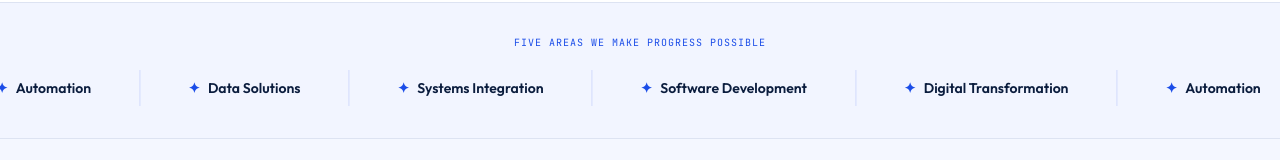
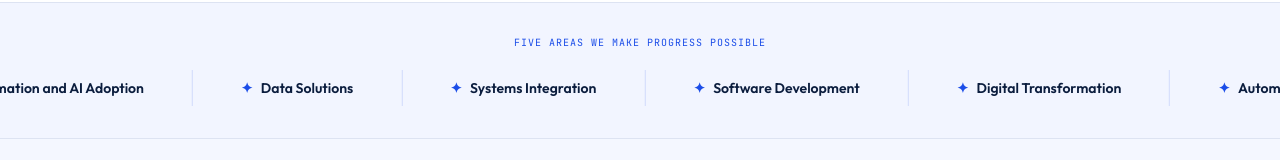
Before and after one commit to stevejj4/Mtaanisoft-Technologies-Website, a React (Vite) app: page / in a window 1280 px wide. Shown: the part 635-795 px from the top of the page. Built offline with nearby package versions, Linux system fonts and the light colour scheme; the HTML template or start-up script is replaced by a standard one.

Commit message:
ability to run on render

```diff
--- a/src/pages/AboutPage.tsx
+++ b/src/pages/AboutPage.tsx
@@ -24,7 +24,7 @@ const clients = ['Waumini Insurance', 'Eco Pearl', 'Group Table Banking', 'Multi
 const focusAreas = [
   'Software Development',
   'Digital Transformation',
-  'Automation',
+  'Automation and AI Adoption',
   'Data Solutions',
   'Systems Integration',
 ]
```
